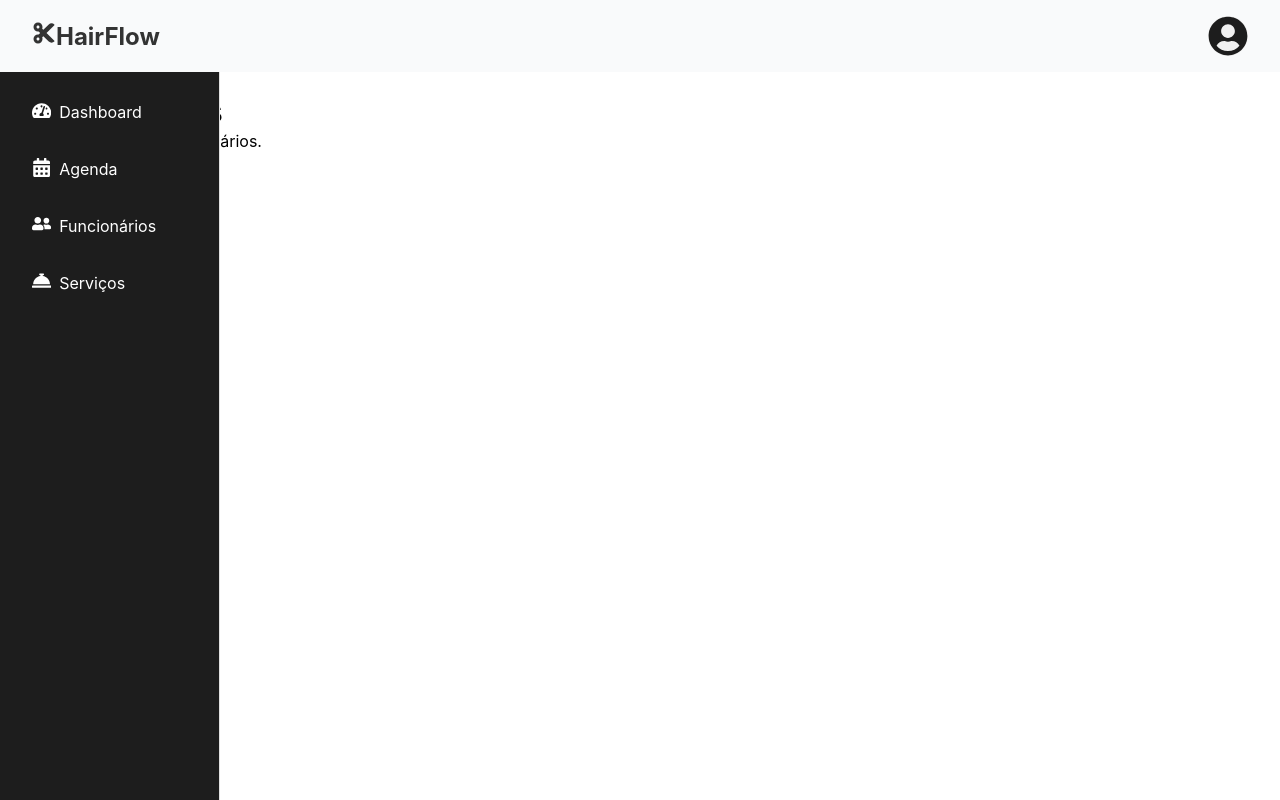
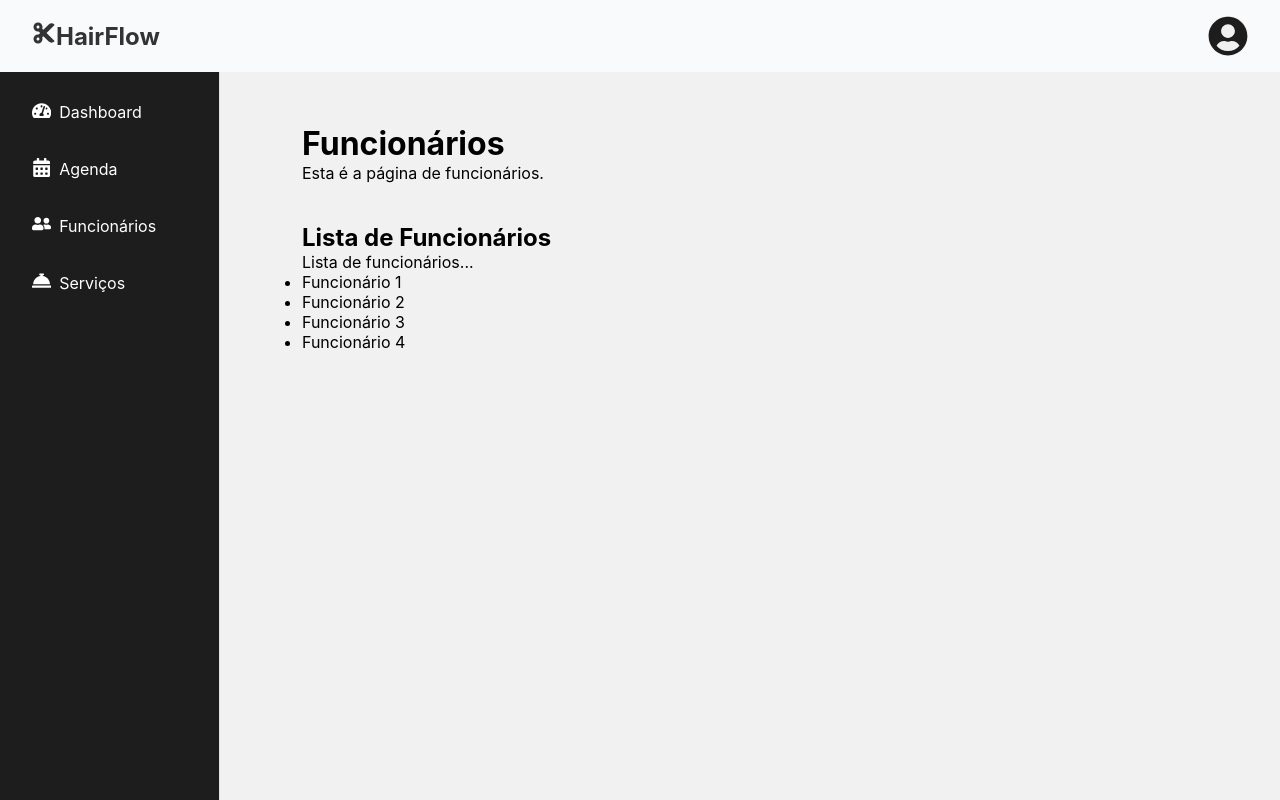
Before and after one commit to HenriqueCamarg0/Front_Hairflow, a React (Create React App) app: page /funcionarios in a window 1280 px wide. Built offline with nearby package versions, Linux system fonts and the light colour scheme.

Commit message:
feat: add ServicosPage, FuncionariosPage, and AgendaPage components; implement styles and structure for each page

```diff
--- a/src/index.css
+++ b/src/index.css
@@ -10,10 +10,10 @@ html {
 
 body {
   margin: 0;
-  font-family: -apple-system, BlinkMacSystemFont, 'Segoe UI', Roboto,
-               'Helvetica Neue', Arial, sans-serif;
+  font-family: -apple-system, BlinkMacSystemFont, 'Segoe UI', Roboto, 'Helvetica Neue', Arial, sans-serif;
   -webkit-font-smoothing: antialiased;
   -moz-osx-font-smoothing: grayscale;
+  background-color: #f1f1f1;
 }
 
 /* Media Queries Globais */
--- a/src/pages/AgendaPage/AgendaPage.jsx
+++ b/src/pages/AgendaPage/AgendaPage.jsx
@@ -1,13 +1,29 @@
 import React from 'react';
 import Container from '../../components/Shared/layout/Container/Container';
+import styles from './AgendaPage.module.css';
 
 export default function AgendaPage() {
     return (
         <Container>
+        <div className={styles.agendaPage}>
         <div style={{ padding: '20px' }}>
             <h1>Agenda</h1>
             <p>Esta é a página de agenda.</p>
         </div>
+
+        <div style={{ padding: '20px' }}>
+            <h2>Agendamentos</h2>
+            <p>Lista de agendamentos...</p>
+
+            <ul>
+                <li>Agendamento 1</li>
+                <li>Agendamento 2</li>
+                <li>Agendamento 3</li>
+                <li>Agendamento 4</li>
+
+            </ul>
+        </div>
+        </div>
         </Container>
     );
 }
--- a/src/pages/AgendaPage/AgendaPage.module.css
+++ b/src/pages/AgendaPage/AgendaPage.module.css
@@ -0,0 +1,5 @@
+.agendaPage {
+    margin-left: 250px; /* Respeitando o toolbar */
+    padding-top: 64px; /* Respeitando o header */
+    padding: 2rem; /* Padding interno */
+}
--- a/src/pages/FuncionariosPage/FuncionariosPage.jsx
+++ b/src/pages/FuncionariosPage/FuncionariosPage.jsx
@@ -1,13 +1,27 @@
 import React from 'react';
 import Container from '../../components/Shared/layout/Container/Container';
+import styles from './FuncionariosPage.module.css';
 
 export default function FuncionariosPage() {
     return (
         <Container>
+            <div className={styles.funcionariosPage}>
             <div style={{ padding: '20px' }}>
                 <h1>Funcionários</h1>
                 <p>Esta é a página de funcionários.</p>
             </div>
+            <div style={{ padding: '20px' }}>
+                <h2>Lista de Funcionários</h2>
+                <p>Lista de funcionários...</p>
+
+                <ul>
+                    <li>Funcionário 1</li>
+                    <li>Funcionário 2</li>
+                    <li>Funcionário 3</li>
+                    <li>Funcionário 4</li>
+                </ul>
+            </div>
+            </div>
         </Container>
     );
 }
--- a/src/pages/FuncionariosPage/FuncionariosPage.module.css
+++ b/src/pages/FuncionariosPage/FuncionariosPage.module.css
@@ -0,0 +1,5 @@
+.funcionariosPage {
+    margin-left: 250px; /* Respeitando o toolbar */
+    padding-top: 64px; /* Respeitando o header */
+    padding: 2rem; /* Padding interno */
+}
--- a/src/pages/ServicosPage/ServicosPage.jsx
+++ b/src/pages/ServicosPage/ServicosPage.jsx
@@ -1,13 +1,27 @@
 import React from 'react';
 import Container from '../../components/Shared/layout/Container/Container';
+import styles from './ServicosPage.module.css';
 
 export default function ServicosPage() {
     return (
         <Container>
+            <div className={styles.servicosPage}>
             <div style={{ padding: '20px' }}>
                 <h1>Serviços</h1>
                 <p>Esta é a página de serviços.</p>
             </div>
+            <div style={{ padding: '20px' }}>
+                <h2>Lista de Serviços</h2>
+                <p>Lista de serviços...</p>
+
+                <ul>
+                    <li>Serviço 1</li>
+                    <li>Serviço 2</li>
+                    <li>Serviço 3</li>
+                    <li>Serviço 4</li>
+                </ul>
+            </div>
+            </div>
         </Container>
     );
 }
--- a/src/pages/ServicosPage/ServicosPage.module.css
+++ b/src/pages/ServicosPage/ServicosPage.module.css
@@ -0,0 +1,5 @@
+.servicosPage {
+    margin-left: 250px; /* Respeitando o toolbar */
+    padding-top: 64px; /* Respeitando o header */
+    padding: 2rem; /* Padding interno */
+}
```
Also changed, not shown: 1 other file (tests, documents, lock files or other folders).
